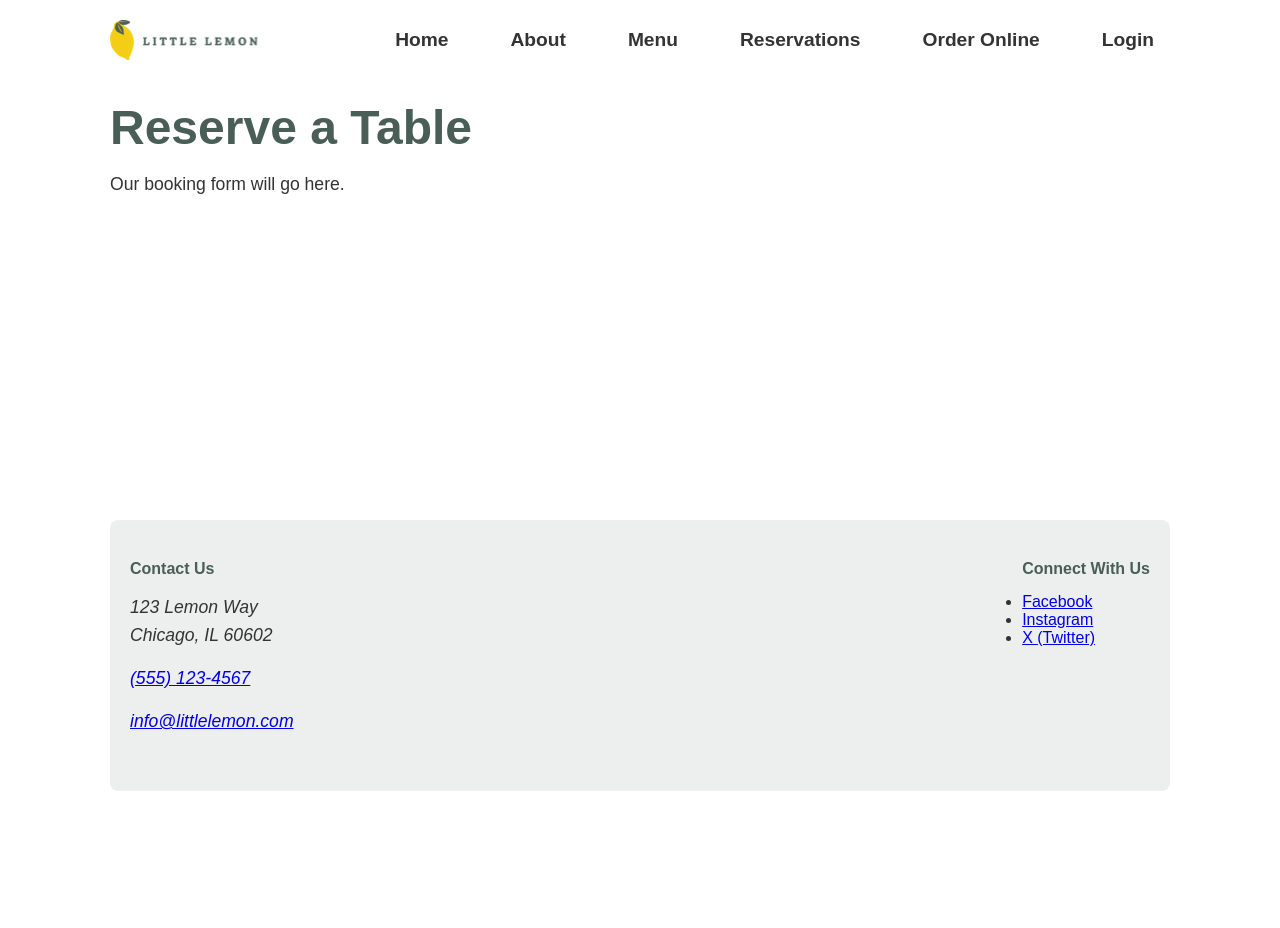
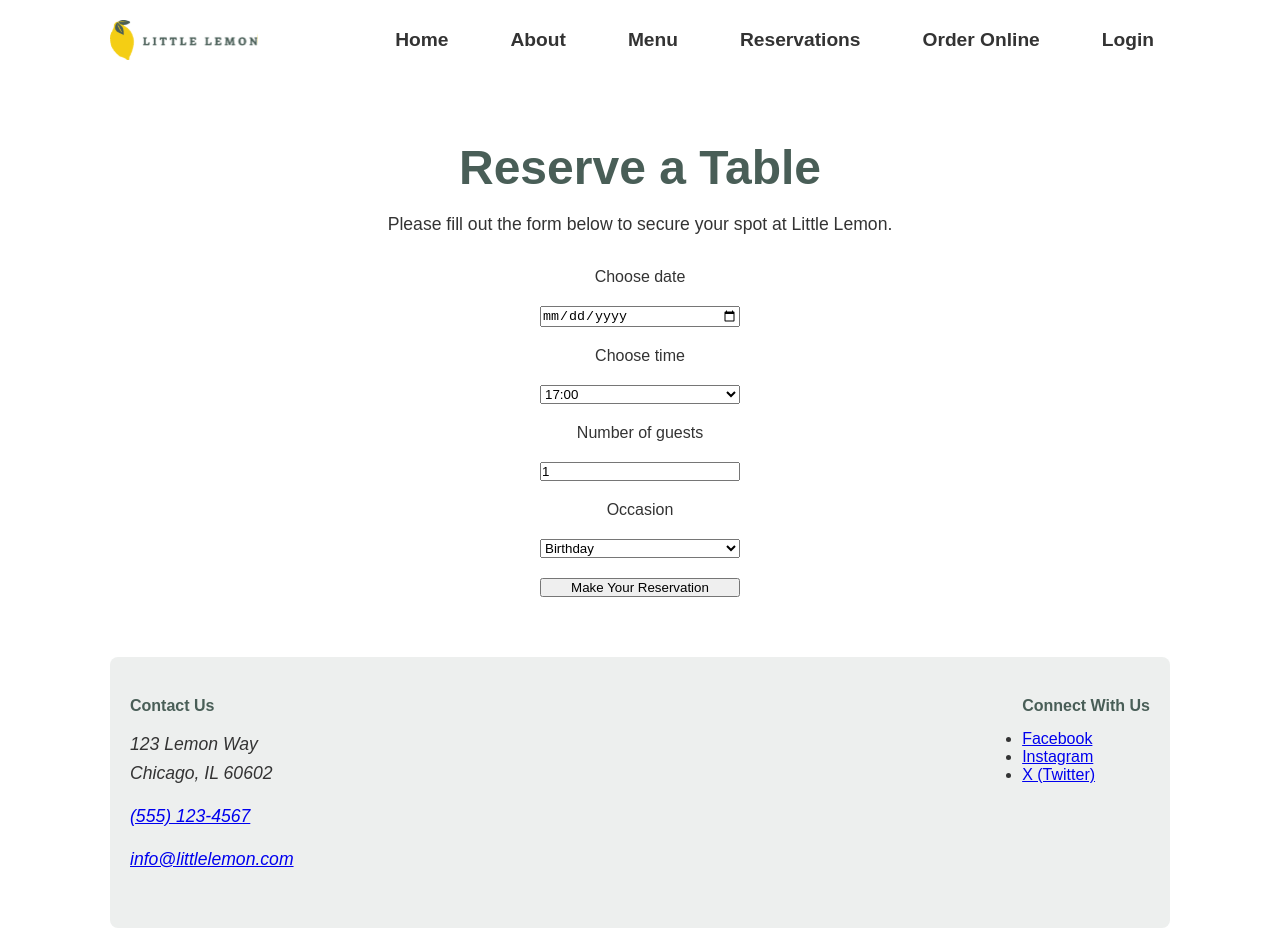
Before and after one commit to Ntando-Mo/my-app, a React (Create React App) app: page /booking in a window 1280 px wide. Before the commit the page ends 800 px from the top, so only its background shows below. Built offline with nearby package versions, Linux system fonts and the light colour scheme.

Commit message:
updated bookingform and bokingoage

```diff
--- /dev/null
+++ b/src/components/BookingForm.js
@@ -0,0 +1,76 @@
+import React, { useState } from 'react';
+
+const BookingForm = () => {
+  // Step 3: Define state variables for each field
+  const [date, setDate] = useState('');
+  const [time, setTime] = useState('17:00');
+  const [guests, setGuests] = useState(1);
+  const [occasion, setOccasion] = useState('Birthday');
+
+  // Hardcoded state array for available times (as per instructions)
+  const [availableTimes, setAvailableTimes] = useState([
+    '17:00', '18:00', '19:00', '20:00', '21:00', '22:00'
+  ]);
+
+  // Handle the form submission
+  const handleSubmit = (e) => {
+    e.preventDefault();
+    console.log("Reservation Details:");
+    console.log({ date, time, guests, occasion });
+    alert("Form submitted! Check the console for details.");
+  };
+
+  return (
+    // Step 2: Form structure converted to JSX
+    <form style={{ display: 'grid', maxWidth: '200px', gap: '20px', margin: '0 auto' }} onSubmit={handleSubmit}>
+
+      <label htmlFor="res-date">Choose date</label>
+      <input
+        type="date"
+        id="res-date"
+        value={date}
+        onChange={(e) => setDate(e.target.value)}
+        required
+      />
+
+      <label htmlFor="res-time">Choose time</label>
+      <select
+        id="res-time"
+        value={time}
+        onChange={(e) => setTime(e.target.value)}
+      >
+        {/* Mapping through the availableTimes state array */}
+        {availableTimes.map((timeOption) => (
+          <option key={timeOption} value={timeOption}>
+            {timeOption}
+          </option>
+        ))}
+      </select>
+
+      <label htmlFor="guests">Number of guests</label>
+      <input
+        type="number"
+        placeholder="1"
+        min="1"
+        max="10"
+        id="guests"
+        value={guests}
+        onChange={(e) => setGuests(e.target.value)}
+      />
+
+      <label htmlFor="occasion">Occasion</label>
+      <select
+        id="occasion"
+        value={occasion}
+        onChange={(e) => setOccasion(e.target.value)}
+      >
+        <option>Birthday</option>
+        <option>Anniversary</option>
+      </select>
+
+      <input type="submit" value="Make Your Reservation" aria-label="Submit Reservation" />
+    </form>
+  );
+};
+
+export default BookingForm;
--- a/src/components/BookingPage.js
+++ b/src/components/BookingPage.js
@@ -1,10 +1,15 @@
-import React from "react";
+import React from 'react';
+import BookingForm from './BookingForm'; // Import the form component
 
 const BookingPage = () => {
   return (
-    <main>
+    <main style={{ padding: '40px 20px', textAlign: 'center' }}>
       <h1>Reserve a Table</h1>
-      <p>Our booking form will go here.</p>
+      <p style={{ marginBottom: '30px' }}>Please fill out the form below to secure your spot at Little Lemon.</p>
+
+      {/* Render the form here */}
+      <BookingForm />
+
     </main>
   );
 };
```
